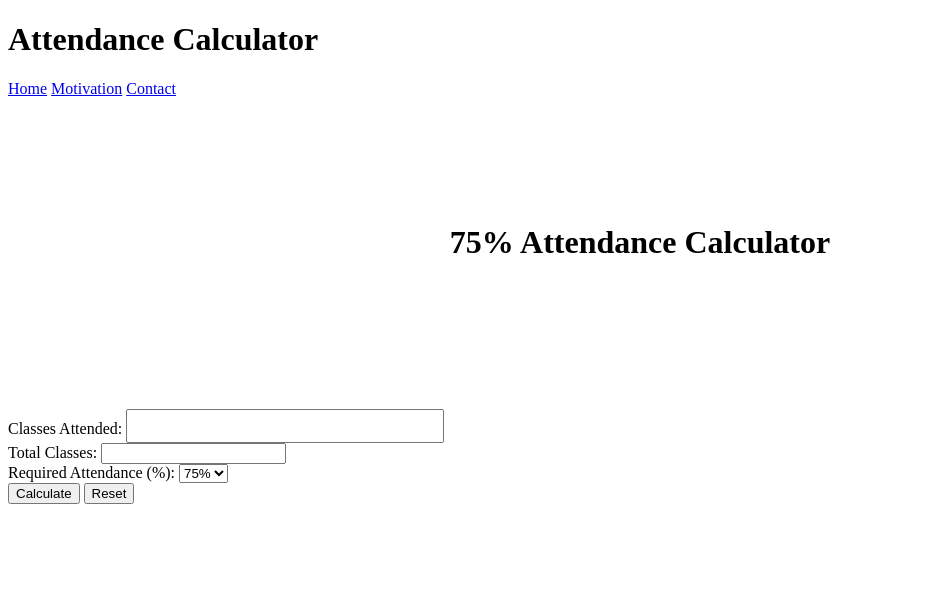
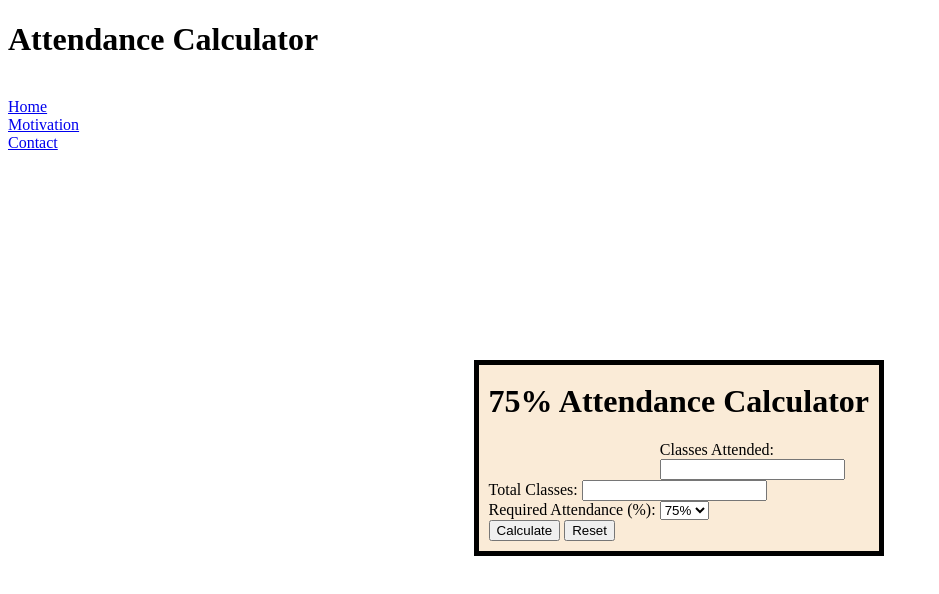
Before and after one commit to gowthamrdyy/75-Attendance-calculator, a plain HTML site: page index.html in a window 1280 px wide. Shown: the whole page, without its empty margins (0-939 px from the left). Drawn offline with Linux system fonts and the light colour scheme.

Commit message:
second commit

```diff
--- a/index.html
+++ b/index.html
@@ -9,16 +9,18 @@
 <body>
     <header>
         <h1 id="main-title" name="main-title">Attendance Calculator</h1>
-        <a href="index.html" id="navigation" name="navigation">Home</a>
-        <a href="index3.html" id="navigation" name="navigation">Motivation</a>
-        <a href="mailto:iamgowthamsree@gmail.com" id="navigation" name="navigation">Contact</a>
+        <ul>
+            <li><a href="index.html" id="navigation" name="navigation">Home</a></li>
+            <li><a href="index3.html" id="navigation" name="navigation">Motivation</a></li>
+            <li><a href="mailto:iamgowthamsree@gmail.com" id="navigation" name="navigation">Contact</a></li>
+        </ul>
     </header>
     <main>
         <h1 id="sub-title" name="sub-title">75% Attendance Calculator</h1>
         <form action="index2.html">
-            <label for="attended">Classes Attended:</label>
+            <div><label for="attended" id="attended">Classes Attended:</label>
             <input type="number" id="attended" name="attended" required>
-            <br>
+            <br></div>
             <label for="total">Total Classes:</label>
             <input type="number" id="total" name="total" required>
             <br>
--- a/style.css
+++ b/style.css
@@ -1,10 +1,20 @@
+
+ul{
+    display: inline;
+}
 #sub-title{
     text-align: center;
     font-size: 2em;
-    margin-top: 10%;
+    margin-top: 2%;
 }
 #attended{
-
-    font-size: 1.5em;
-    margin-top: 10%;
+   margin-left: 45%;
 }
+main{
+    border: 5px solid black;
+    background-color: antiquewhite;
+    position: absolute;
+    top: 45%;
+    left: 37%;
+    padding: 10px 10px;
+}
```
Also changed, not shown: 1 other file.
